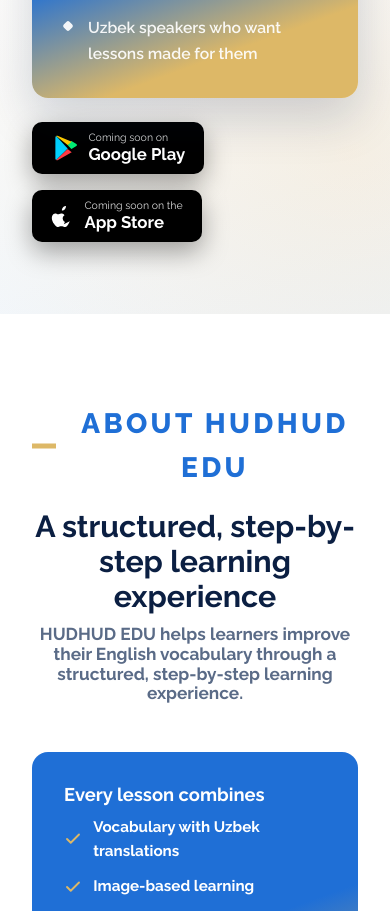
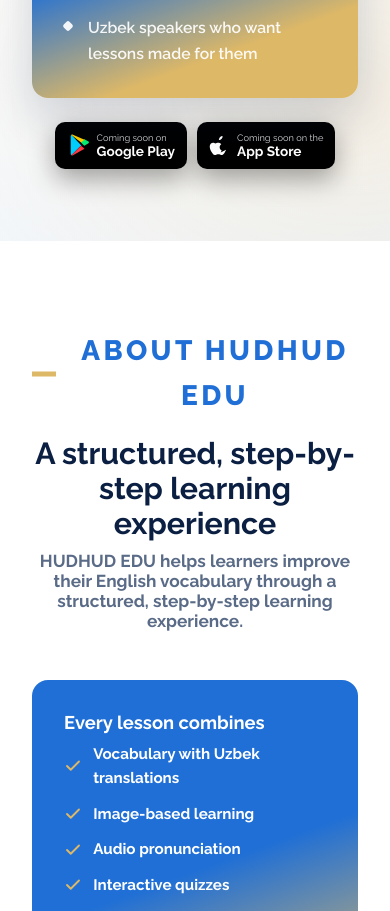
Before and after one commit to AdeelNaeem44/Hudhud-Edu-website, a React (Vite) app: page / in a window 390 px wide. Shown: the part 866-1777 px from the top of the page. Built offline with nearby package versions, Linux system fonts and the light colour scheme; no server answers.

Commit message:
Fix mobile app store buttons

```diff
--- a/src/styles/global.css
+++ b/src/styles/global.css
@@ -460,26 +460,98 @@
   }
 }
 
-/* ---------- App store badges (official-style, solid black) ---------- */
-.store-badges { display: flex; gap: 1rem; flex-wrap: wrap; }
+/* ---------- App Store Badges ---------- */
+
+.store-badges {
+  display: flex;
+  justify-content: center;
+  align-items: center;
+  gap: 1rem;
+  flex-wrap: nowrap;      /* Keep both buttons on one line */
+}
+
 .store-badge {
   display: flex;
   align-items: center;
   gap: 0.7rem;
-  background: #000000;
-  color: #ffffff;
+  background: #000;
+  color: #fff;
   border-radius: 10px;
   padding: 0.6rem 1.2rem;
-  box-shadow: 0 10px 26px rgba(0,0,0,0.35);
-  transition: transform 0.15s ease, box-shadow 0.15s ease;
+  box-shadow: 0 10px 26px rgba(0,0,0,.35);
+  transition: .2s;
   cursor: pointer;
+  flex-shrink: 0;
 }
-.store-badge:hover { transform: translateY(-2px); box-shadow: 0 14px 32px rgba(0,0,0,0.45); }
-.store-badge-icon { width: 26px; height: 26px; flex-shrink: 0; }
-.store-badge-icon--apple { width: 22px; height: 22px; }
-.store-badge-text { display: flex; flex-direction: column; text-align: left; line-height: 1.2; }
-.store-badge-top { font-size: 0.66rem; color: #d8d8d8; }
-.store-badge-bottom { font-size: 1.05rem; font-weight: 700; font-family: var(--font-body); color: #ffffff; }
+
+.store-badge:hover {
+  transform: translateY(-2px);
+  box-shadow: 0 14px 32px rgba(0,0,0,.45);
+}
+
+.store-badge-icon {
+  width: 26px;
+  height: 26px;
+  flex-shrink: 0;
+}
+
+.store-badge-icon--apple {
+  width: 22px;
+  height: 22px;
+}
+
+.store-badge-text {
+  display: flex;
+  flex-direction: column;
+  text-align: left;
+  line-height: 1.2;
+}
+
+.store-badge-top {
+  font-size: .66rem;
+  color: #d8d8d8;
+}
+
+.store-badge-bottom {
+  font-size: 1.05rem;
+  font-weight: 700;
+  color: #fff;
+}
+
+/* ---------- Mobile ---------- */
+
+@media (max-width:768px){
+
+  .store-badges{
+    gap:10px;
+    justify-content:center;
+    flex-wrap:nowrap;
+  }
+
+  .store-badge{
+    padding:10px 12px;
+    gap:8px;
+  }
+
+  .store-badge-icon{
+    width:22px;
+    height:22px;
+  }
+
+  .store-badge-icon--apple{
+    width:20px;
+    height:20px;
+  }
+
+  .store-badge-top{
+    font-size:.58rem;
+  }
+
+  .store-badge-bottom{
+    font-size:.85rem;
+  }
+
+}
 /* ---------- About ---------- */
 .about-grid {
   display: grid;
```
